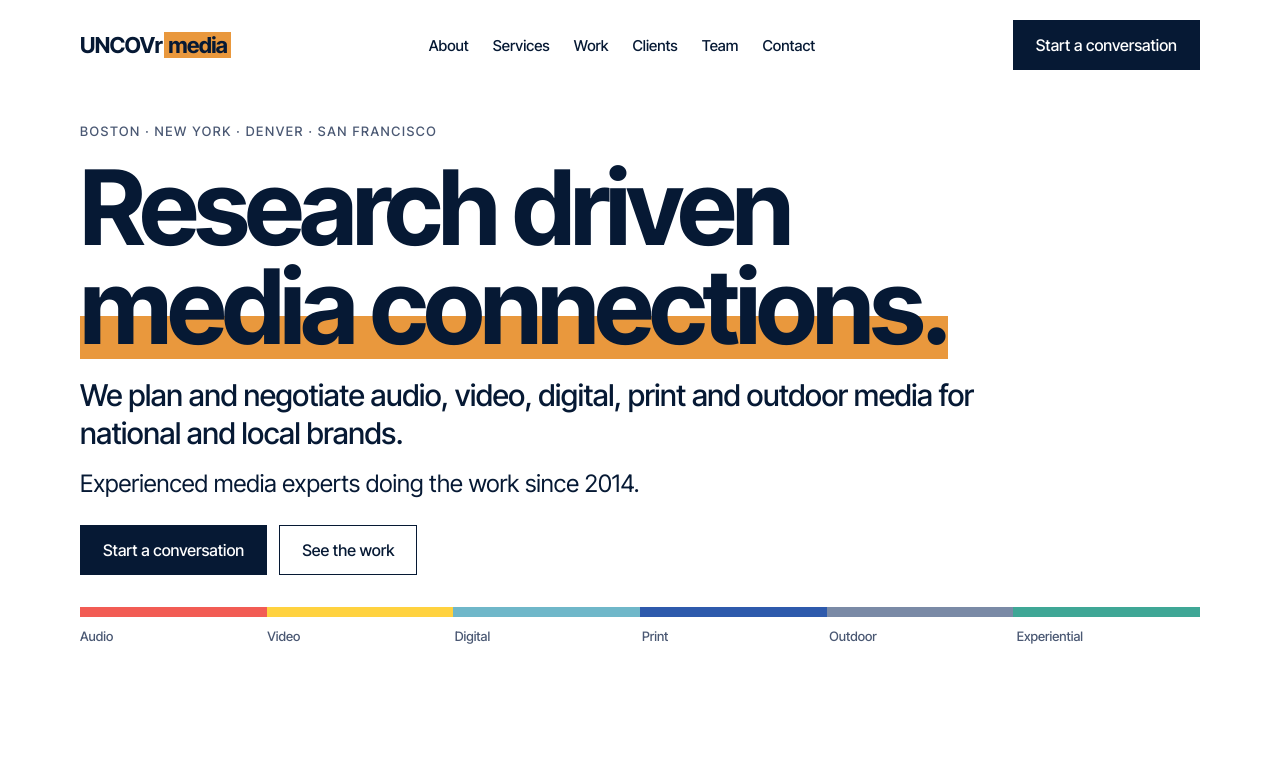
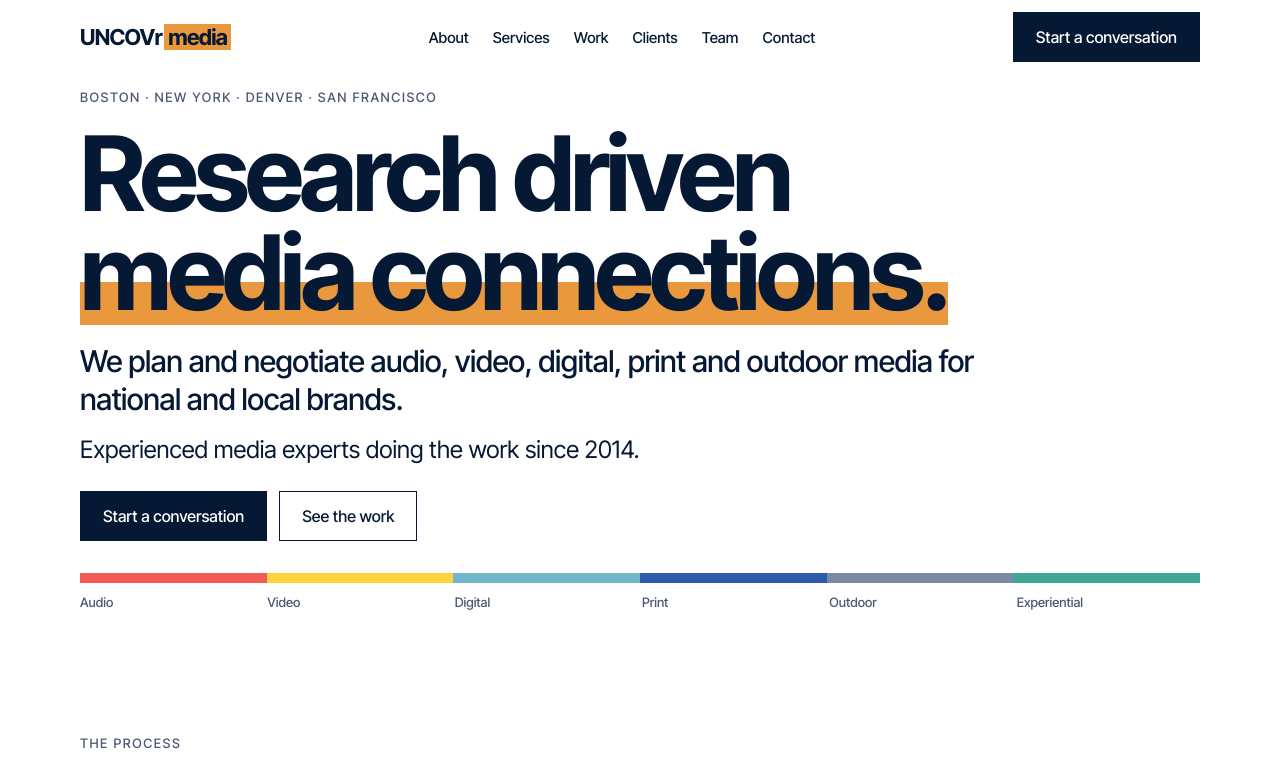
Before and after one commit to mlabella5/uncovr-media-website, a plain HTML site: page public/index.html in a window 1280 px wide. Shown: the top 762 px of the page. Drawn offline with Linux system fonts and the light colour scheme.

Commit message:
Tighten space above the cities line
Co-Authored-By: Claude Sonnet 5.5 <noreply@anthropic.com>
Claude-Session: https://claude.ai/code/session_01B5AeY9MdBvX3S2yEviSFK3

```diff
--- a/public/assets/site.css
+++ b/public/assets/site.css
@@ -66,7 +66,7 @@ p { margin: 0; }
 .eyebrow { font-size: 13px; letter-spacing: 0.12em; text-transform: uppercase; color: var(--muted); font-weight: 500; }
 
 /* nav */
-.nav { display: flex; align-items: center; justify-content: space-between; gap: 16px; padding-block: 20px; flex-wrap: wrap; }
+.nav { display: flex; align-items: center; justify-content: space-between; gap: 16px; padding-block: 12px; flex-wrap: wrap; }
 .brand { font-weight: 700; font-size: 22px; letter-spacing: -0.03em; text-decoration: none; }
 .brand span { background: var(--hi); color: var(--on-hi); padding: 0 4px; margin-left: 2px; }
 .nav ul { display: flex; gap: 24px; list-style: none; margin: 0; padding: 0; flex-wrap: wrap; }
@@ -77,7 +77,7 @@ p { margin: 0; }
 .btn.ghost { background: transparent; color: var(--ink); border-color: var(--ink); }
 
 /* hero */
-.hero { padding-block: clamp(12px, 2.5vw, 32px) 32px; }
+.hero { padding-block: 14px 32px; }
 .hero h1 { font-size: clamp(44px, 9vw, 104px); line-height: 0.96; letter-spacing: -0.04em; max-width: 19ch; }
 .hero h1 mark { background: linear-gradient(transparent 58%, var(--hi) 58% 92%, transparent 92%); color: inherit; padding: 0; }
 .hero .intro { margin-top: 20px; font-size: clamp(20px, 2.8vw, 30px); line-height: 1.25; letter-spacing: -0.015em; font-weight: 500; max-width: 54ch; }
```
